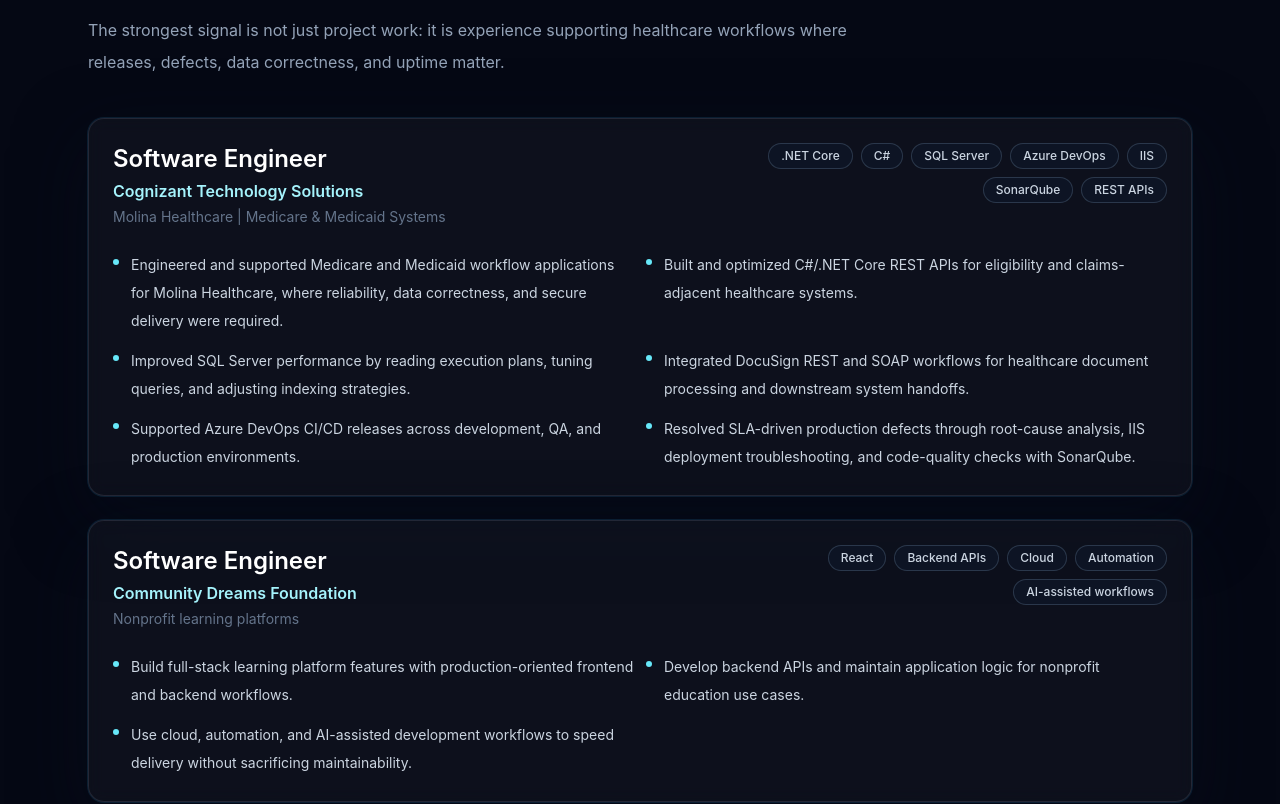
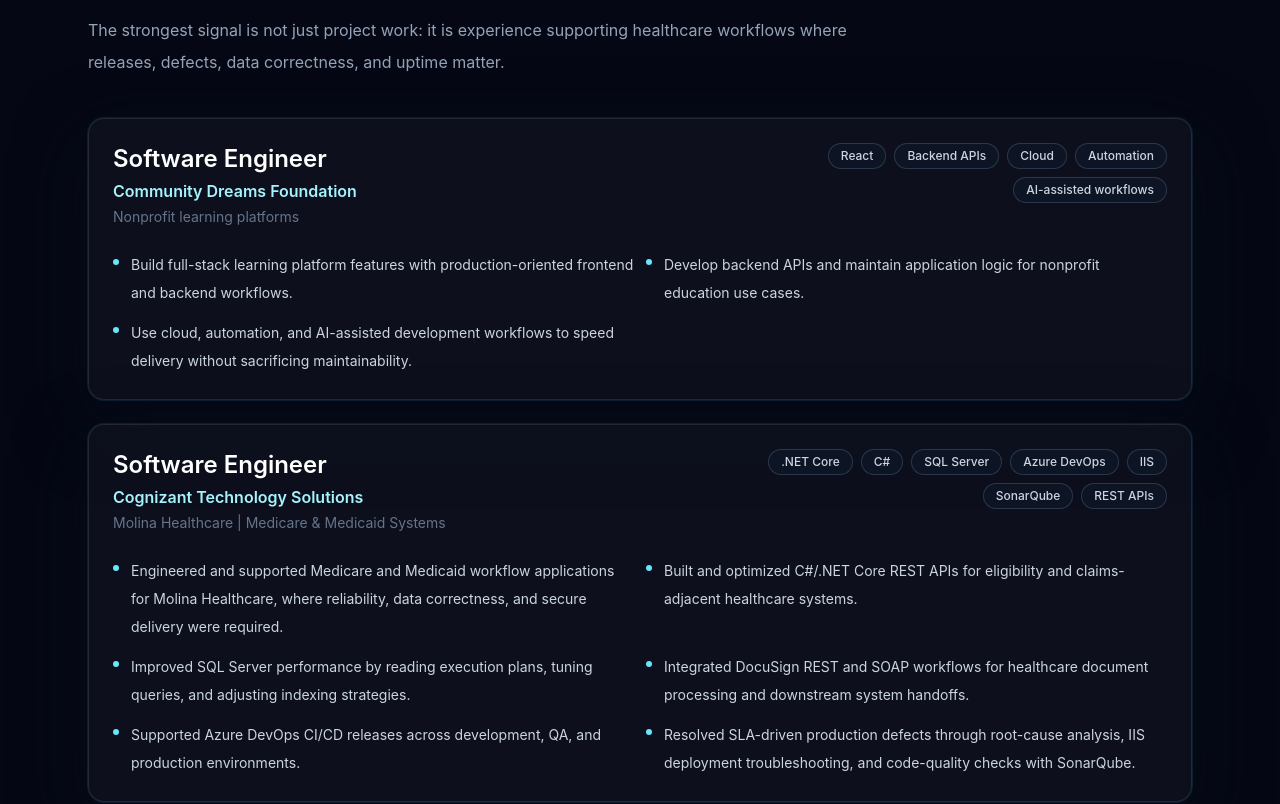
Before and after one commit to saijayanth41/saijayanth41.github.io, a Next.js app: page / in a window 1280 px wide. Shown: the part 1693-2497 px from the top of the page. Built offline with nearby package versions, Linux system fonts and the light colour scheme.

Commit message:
Update portfolio content and resume

```diff
--- a/components/hero.tsx
+++ b/components/hero.tsx
@@ -4,7 +4,7 @@
 const heroLinks = [
   { label: "GitHub", href: profile.github },
   { label: "LinkedIn", href: profile.linkedin },
-  { label: "Email", href: `mailto:${profile.email}` }
+  { label: "Email", href: `mailto:${profile.email}` },
 ];
 
 export function Hero() {
@@ -23,8 +23,12 @@
           <h1 className="max-w-4xl font-display text-5xl font-semibold tracking-tight text-white sm:text-6xl lg:text-7xl">
             {profile.name}
           </h1>
-          <p className="mt-5 text-xl font-medium text-cyan-200">{profile.title}</p>
-          <p className="mt-5 max-w-2xl text-lg leading-8 text-slate-300">{profile.subtitle}</p>
+          <p className="mt-5 text-xl font-medium text-cyan-200">
+            {profile.title}
+          </p>
+          <p className="mt-5 max-w-2xl text-lg leading-8 text-slate-300">
+            {profile.subtitle}
+          </p>
 
           <div className="mt-8 flex flex-wrap gap-3">
             <a
@@ -35,7 +39,7 @@
               <ArrowIcon />
             </a>
             <a
-              href="/Sai_Jayanth_Rajamahendram_Resume.pdf"
+              href="/SaiJayanth_Resume.pdf"
               className="inline-flex items-center gap-2 rounded-full border border-slate-700 bg-slate-900/80 px-5 py-3 text-sm font-semibold text-white transition hover:border-cyan-400/50 hover:bg-slate-800"
             >
               Download Resume
@@ -66,27 +70,42 @@
 
         <div className="rounded-3xl border border-line bg-ink-900/70 p-5 shadow-glow backdrop-blur">
           <div className="rounded-2xl border border-line bg-ink-950 p-6">
-            <p className="font-mono text-xs uppercase tracking-[0.22em] text-cyan-300">Role alignment</p>
+            <p className="font-mono text-xs uppercase tracking-[0.22em] text-cyan-300">
+              Role alignment
+            </p>
             <h2 className="mt-4 font-display text-3xl font-semibold tracking-tight text-white">
               Production backend work with cloud delivery depth.
             </h2>
             <p className="mt-4 leading-7 text-slate-400">
-              Positioned for teams that need API engineering, infrastructure automation, release support, and healthcare
-              domain context in the same engineer.
+              Positioned for teams that need API engineering, infrastructure
+              automation, release support, and healthcare domain context in the
+              same engineer.
             </p>
             <div className="mt-6 grid gap-3">
               {profile.fit.map((item) => (
-                <div key={item.label} className="rounded-2xl border border-line bg-white/[0.035] px-4 py-3">
-                  <p className="font-mono text-[11px] uppercase tracking-[0.18em] text-slate-500">{item.label}</p>
-                  <p className="mt-1 font-display text-lg font-semibold text-white">{item.value}</p>
+                <div
+                  key={item.label}
+                  className="rounded-2xl border border-line bg-white/[0.035] px-4 py-3"
+                >
+                  <p className="font-mono text-[11px] uppercase tracking-[0.18em] text-slate-500">
+                    {item.label}
+                  </p>
+                  <p className="mt-1 font-display text-lg font-semibold text-white">
+                    {item.value}
+                  </p>
                 </div>
               ))}
             </div>
           </div>
           <div className="grid gap-3 pt-4 sm:grid-cols-3">
             {[".NET APIs", "AWS/Azure", "K8s/Terraform"].map((item) => (
-              <div key={item} className="rounded-2xl border border-line bg-white/[0.035] px-4 py-3">
-                <p className="font-display text-lg font-semibold text-white">{item}</p>
+              <div
+                key={item}
+                className="rounded-2xl border border-line bg-white/[0.035] px-4 py-3"
+              >
+                <p className="font-display text-lg font-semibold text-white">
+                  {item}
+                </p>
                 <p className="mt-1 text-xs text-slate-500">Primary signal</p>
               </div>
             ))}
--- a/components/sections.tsx
+++ b/components/sections.tsx
@@ -164,7 +164,7 @@
     >
       <div className="flex flex-wrap gap-3">
         <a
-          href="/Sai_Jayanth_Rajamahendram_Resume.pdf"
+          href="/SaiJayanth_Resume.pdf"
           className="rounded-full bg-white px-5 py-3 text-sm font-semibold text-ink-950 transition hover:bg-cyan-100"
         >
           Download Resume
@@ -192,7 +192,7 @@
         </div>
         <div className="grid gap-3">
           <ContactLink label="Email" value={profile.email} href={`mailto:${profile.email}`} />
-          <ContactLink label="LinkedIn" value="linkedin.com/in/saijayan" href={profile.linkedin} />
+          <ContactLink label="LinkedIn" value="linkedin.com/in/saijayanthr" href={profile.linkedin} />
           <ContactLink label="GitHub" value="github.com/saijayanth41" href={profile.github} />
           <ContactLink label="Location" value={profile.location} href="#" />
         </div>
--- a/lib/portfolio-data.ts
+++ b/lib/portfolio-data.ts
@@ -6,7 +6,7 @@
   location: "Chicago, IL",
   email: "saijayanth41@gmail.com",
   github: "https://github.com/saijayanth41",
-  linkedin: "https://linkedin.com/in/saijayan",
+  linkedin: "https://www.linkedin.com/in/saijayanthr/",
   fit: [
     {
       label: "Core role fit",
@@ -36,6 +36,17 @@
 
 export const experience = [
   {
+    company: "Community Dreams Foundation",
+    role: "Software Engineer",
+    context: "Nonprofit learning platforms",
+    bullets: [
+      "Build full-stack learning platform features with production-oriented frontend and backend workflows.",
+      "Develop backend APIs and maintain application logic for nonprofit education use cases.",
+      "Use cloud, automation, and AI-assisted development workflows to speed delivery without sacrificing maintainability."
+    ],
+    stack: ["React", "Backend APIs", "Cloud", "Automation", "AI-assisted workflows"]
+  },
+  {
     company: "Cognizant Technology Solutions",
     role: "Software Engineer",
     context: "Molina Healthcare | Medicare & Medicaid Systems",
@@ -48,17 +59,6 @@
       "Resolved SLA-driven production defects through root-cause analysis, IIS deployment troubleshooting, and code-quality checks with SonarQube."
     ],
     stack: [".NET Core", "C#", "SQL Server", "Azure DevOps", "IIS", "SonarQube", "REST APIs"]
-  },
-  {
-    company: "Community Dreams Foundation",
-    role: "Software Engineer",
-    context: "Nonprofit learning platforms",
-    bullets: [
-      "Build full-stack learning platform features with production-oriented frontend and backend workflows.",
-      "Develop backend APIs and maintain application logic for nonprofit education use cases.",
-      "Use cloud, automation, and AI-assisted development workflows to speed delivery without sacrificing maintainability."
-    ],
-    stack: ["React", "Backend APIs", "Cloud", "Automation", "AI-assisted workflows"]
   }
 ];
 
```
Also changed, not shown: 2 other files (tests, documents, lock files or other folders).
